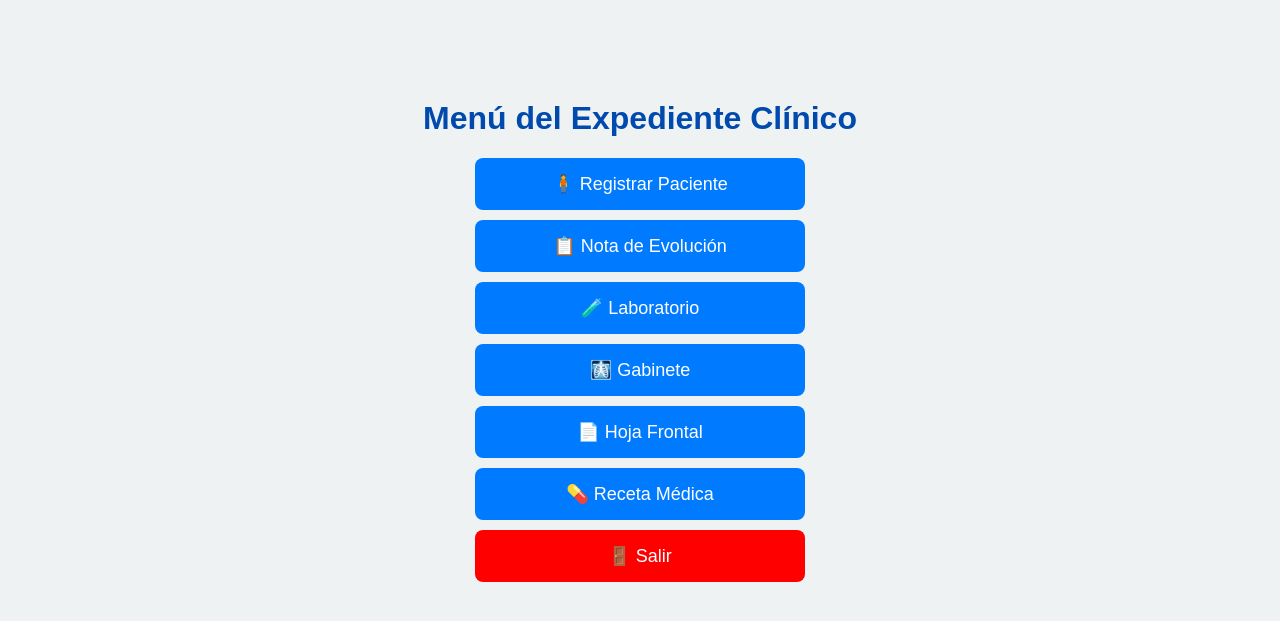
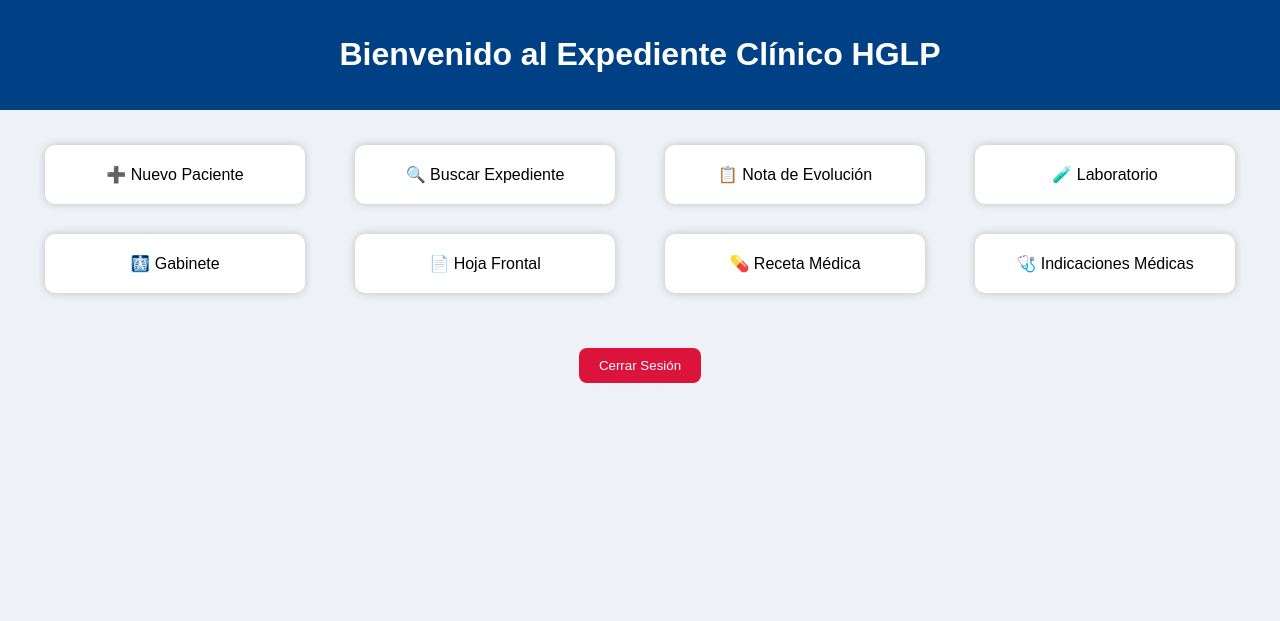
Before and after one commit to Rapha1305/expediente--HGLP, a Flask app: page /menu in a window 1280 px wide. Shown: the top 621 px of the page. Run offline with Flask 3, Linux system fonts and the light colour scheme.

Commit message:
Update menu.html

```diff
--- a/templates/menu.html
+++ b/templates/menu.html
@@ -2,45 +2,71 @@
 <html lang="es">
 <head>
     <meta charset="UTF-8">
-    <title>Menú principal - Expediente HGLP</title>
+    <meta name="viewport" content="width=device-width, initial-scale=1.0">
+    <title>Panel - Expediente Clínico HGLP</title>
     <style>
         body {
             font-family: Arial, sans-serif;
+            background-color: #eef1f5;
+            margin: 0;
+            padding: 0;
+        }
+        header {
+            background-color: #004085;
+            color: white;
+            padding: 15px;
             text-align: center;
-            background-color: #eef2f3;
         }
-        .container {
-            margin-top: 100px;
+        .menu {
+            display: flex;
+            justify-content: space-around;
+            flex-wrap: wrap;
+            padding: 20px;
         }
-        h1 {
-            color: #004aad;
+        .card {
+            background-color: white;
+            border-radius: 10px;
+            width: 220px;
+            padding: 20px;
+            margin: 15px;
+            text-align: center;
+            box-shadow: 0 0 8px rgba(0,0,0,0.2);
+            cursor: pointer;
+            transition: transform 0.2s;
         }
-        .boton {
+        .card:hover {
+            transform: scale(1.05);
+        }
+        .logout {
+            background-color: crimson;
+            color: white;
+            border: none;
+            padding: 10px 20px;
+            border-radius: 8px;
+            cursor: pointer;
+            margin: 20px auto;
             display: block;
-            width: 300px;
-            margin: 10px auto;
-            padding: 15px;
-            background-color: #007bff;
-            color: white;
-            text-decoration: none;
-            border-radius: 8px;
-            font-size: 18px;
-        }
-        .boton:hover {
-            background-color: #0056b3;
         }
     </style>
 </head>
 <body>
-    <div class="container">
-        <h1>Menú del Expediente Clínico</h1>
-        <a href="#" class="boton">🧍 Registrar Paciente</a>
-        <a href="#" class="boton">📋 Nota de Evolución</a>
-        <a href="#" class="boton">🧪 Laboratorio</a>
-        <a href="#" class="boton">🩻 Gabinete</a>
-        <a href="#" class="boton">📄 Hoja Frontal</a>
-        <a href="#" class="boton">💊 Receta Médica</a>
-        <a href="/salir" class="boton" style="background-color:red;">🚪 Salir</a>
+    <header>
+        <h1>Bienvenido al Expediente Clínico HGLP</h1>
+    </header>
+
+    <div class="menu">
+        <div class="card" onclick="window.location.href='/nuevo_paciente'">➕ Nuevo Paciente</div>
+        <div class="card" onclick="window.location.href='/buscar'">🔍 Buscar Expediente</div>
+        <div class="card" onclick="window.location.href='/evolucion'">📋 Nota de Evolución</div>
+        <div class="card" onclick="window.location.href='/laboratorio'">🧪 Laboratorio</div>
+        <div class="card" onclick="window.location.href='/gabinete'">🩻 Gabinete</div>
+        <div class="card" onclick="window.location.href='/hoja_frontal'">📄 Hoja Frontal</div>
+        <div class="card" onclick="window.location.href='/receta'">💊 Receta Médica</div>
+        <div class="card" onclick="window.location.href='/indicaciones'">🩺 Indicaciones Médicas</div>
     </div>
+
+    <form action="/logout" method="get">
+        <button class="logout">Cerrar Sesión</button>
+    </form>
 </body>
 </html>
```
